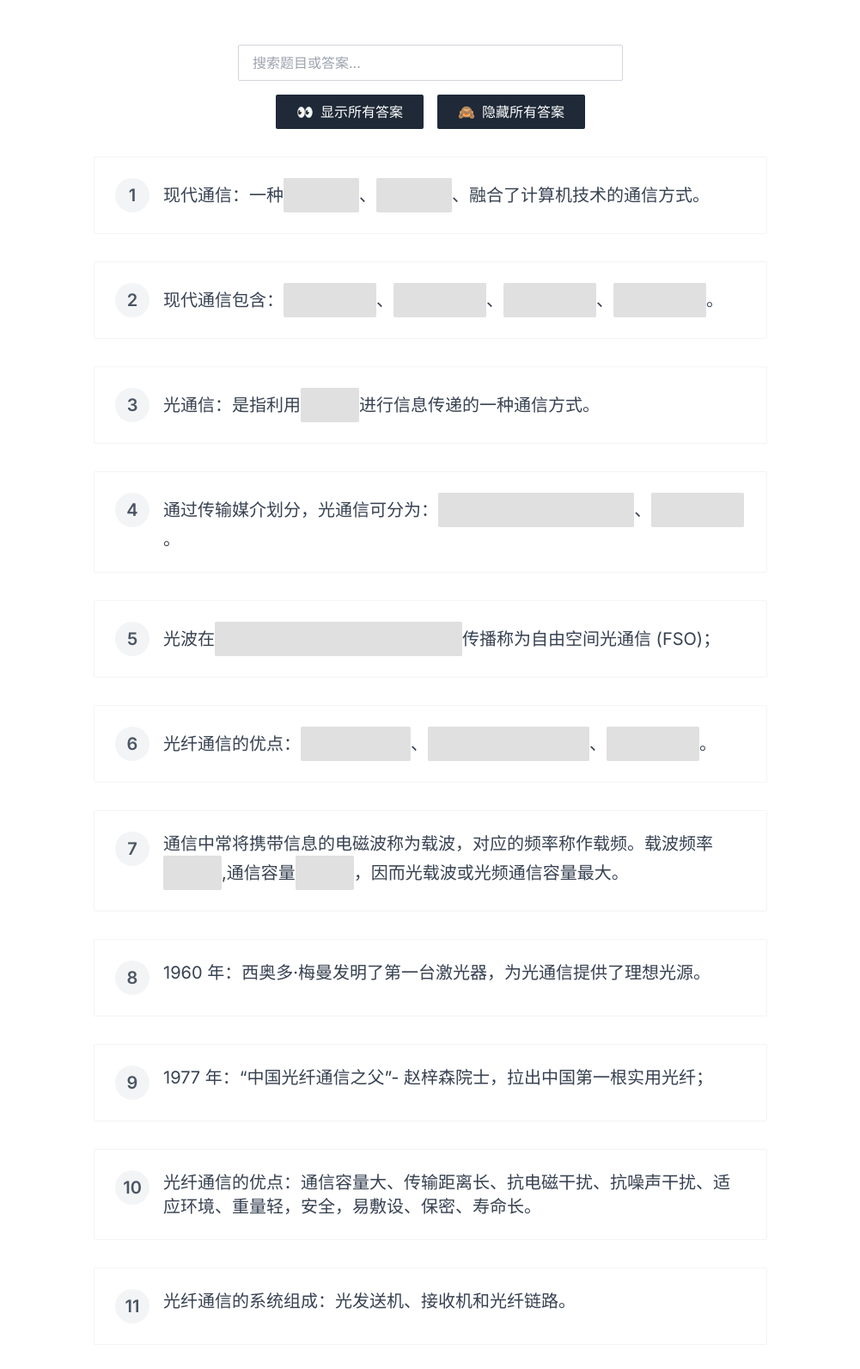
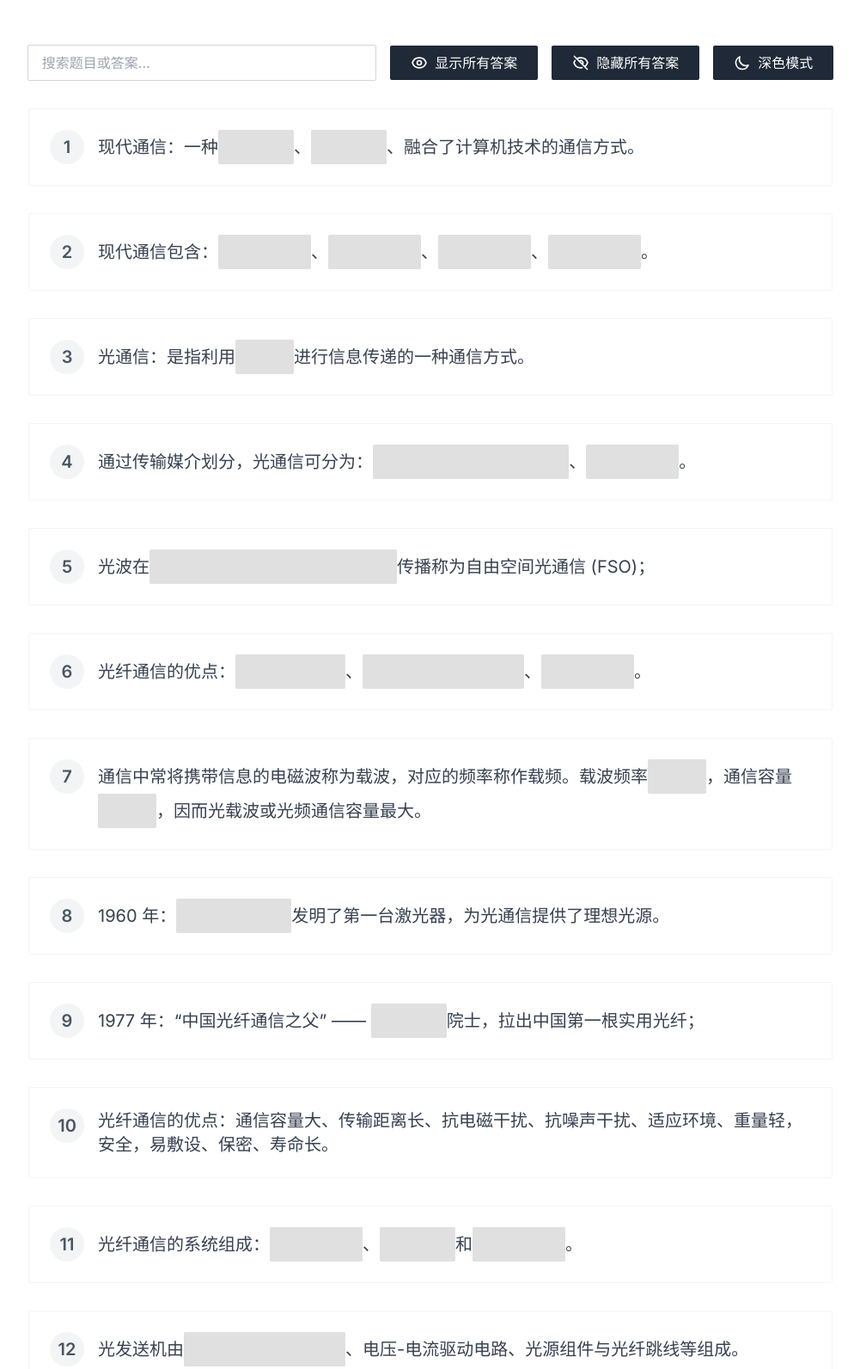
Before and after one commit to XMo2004/QMXZT, a plain HTML site: page src/XDtest1.html in a window 1280 px wide. Shown: the part 108-1700 px from the top of the page at 86% size, without its empty margins (139-1140 px from the left). Drawn offline with nearby package versions, Linux system fonts and the light colour scheme.

Commit message:
Add files via upload

```diff
--- a/src/XDtest1.html
+++ b/src/XDtest1.html
@@ -11,8 +11,9 @@
         body {
             font-family: 'Inter', -apple-system, BlinkMacSystemFont, sans-serif;
             line-height: 1.4;
-            max-width: 100vw;
+            max-width: 150vw;
             overflow-x: hidden;
+            transition: background-color 0.2s ease, color 0.2s ease;
         }
         .blank {
             position: relative;
@@ -51,16 +52,15 @@
             opacity: 0;
         }
         .question-card {
-            transition: all 0.2s ease;
             margin-bottom: 1.5rem;
+            transition: background-color 0.2s ease, border-color 0.2s ease;
         }
-        .question-card:hover {
-            transform: translateY(-3px);
-            box-shadow: 0 10px 15px -3px rgba(0, 0, 0, 0.1), 0 4px 6px -2px rgba(0, 0, 0, 0.05);
-        }
+
         @media (min-width: 1024px) {
             .question-card {
                 padding: 2.5rem;
+                width: 90%;
+                margin: 0 auto;
             }
             .blank {
                 font-size: 1em;
@@ -73,27 +73,80 @@
         @media (min-width: 1536px) {
             .question-card {
                 padding: 3rem;
+                width: 100%;
+                margin: 0 auto;
             }
+        }
+
+        .dark-mode {
+            background-color: #1a202c;
+            color: #e2e8f0;
+            transition: background-color 0.2s ease, color 0.2s ease;
+        }
+        .dark-mode .question-card {
+            background-color: #2d3748;
+            border-color: #4a5568;
+            transition: background-color 0.2s ease, border-color 0.2s ease;
+        }
+        .dark-mode .question-card:hover {
+            background-color: #2d3748;
+            border-color: #4a5568;
+        }
+        .dark-mode .blank {
+            background-color: #2d3748;
+            transition: background-color 0.2s ease;
+        }
+        .dark-mode .blank::after {
+            background-color: #4a5568;
+            transition: background-color 0.2s ease;
+        }
+        .dark-mode .blank-text {
+            color: #e2e8f0;
+        }
+        .dark-mode #searchInput {
+            background-color: #2d3748;
+            border-color: #4a5568;
+            color: #e2e8f0;
+            transition: background-color 0.2s ease, border-color 0.2s ease, color 0.2s ease;
+        }
+        .dark-mode .bg-gray-50 {
+            background-color: #2d3748;
+            border-color: #4a5568;
+            transition: background-color 0.2s ease, border-color 0.2s ease;
+        }
+        .dark-mode .text-gray-700,
+.dark-mode h1 {
+            color: #e2e8f0;
         }
     </style>
 </head>
-<body class="bg-white min-h-screen">
-    <div class="container mx-auto px-4 py-16 max-w-5xl">
-        <div class="max-w-4xl mx-auto px-4 sm:px-6">
+<body class="min-h-screen dark:bg-gray-900">
+    <div class="container mx-auto px-4 py-16 max-w-7xl">
+        <div class="max-w-6xl mx-auto px-4 sm:px-6">
         <h1 class="text-4xl font-bold text-gray-900 mb-8 text-center">现代通信知识点整理</h1>
 
     </br>
 
-        <div class="flex flex-col items-center mb-8 space-y-4">
-            <div class="w-full max-w-md">
+        <div class="flex flex-row items-center justify-between mb-8 w-[85%] mx-auto">
+            <div class="flex-1 mr-4">
                 <input type="text" id="searchInput" placeholder="搜索题目或答案..." class="w-full px-4 py-2 border border-gray-300 rounded-sm focus:outline-none focus:border-gray-400 transition-smooth">
             </div>
-            <div class="flex justify-center space-x-4">
+            <div class="flex space-x-4">
                 <button onclick="showAllAnswers()" class="px-6 py-2 bg-gray-800 text-white rounded-sm hover:bg-black transition-smooth flex items-center">
-                    <span class="mr-2">👀</span> 显示所有答案
+                    <svg class="mr-2 w-5 h-5" fill="none" stroke="currentColor" viewBox="0 0 24 24" xmlns="http://www.w3.org/2000/svg">
+                        <path stroke-linecap="round" stroke-linejoin="round" stroke-width="2" d="M15 12a3 3 0 11-6 0 3 3 0 016 0z" />
+                        <path stroke-linecap="round" stroke-linejoin="round" stroke-width="2" d="M2.458 12C3.732 7.943 7.523 5 12 5c4.478 0 8.268 2.943 9.542 7-1.274 4.057-5.064 7-9.542 7-4.477 0-8.268-2.943-9.542-7z" />
+                    </svg> 显示所有答案
                 </button>
                 <button onclick="hideAllAnswers()" class="px-6 py-2 bg-gray-800 text-white rounded-sm hover:bg-black transition-smooth flex items-center">
-                    <span class="mr-2">🙈</span> 隐藏所有答案
+                    <svg class="mr-2 w-5 h-5" fill="none" stroke="currentColor" viewBox="0 0 24 24" xmlns="http://www.w3.org/2000/svg">
+                        <path stroke-linecap="round" stroke-linejoin="round" stroke-width="2" d="M13.875 18.825A10.05 10.05 0 0112 19c-4.478 0-8.268-2.943-9.543-7a9.97 9.97 0 011.563-3.029m5.858.908a3 3 0 114.243 4.243M9.878 9.878l4.242 4.242M9.88 9.88l-3.29-3.29m7.532 7.532l3.29 3.29M3 3l3.59 3.59m0 0A9.953 9.953 0 0112 5c4.478 0 8.268 2.943 9.543 7a10.025 10.025 0 01-4.132 5.411m0 0L21 21" />
+                    </svg> 隐藏所有答案
+                </button>
+                <button onclick="toggleDarkMode()" class="px-6 py-2 bg-gray-800 text-white rounded-sm hover:bg-black transition-smooth flex items-center">
+                    <svg class="mr-2 w-5 h-5" fill="none" stroke="currentColor" viewBox="0 0 24 24" xmlns="http://www.w3.org/2000/svg">
+                        <path stroke-linecap="round" stroke-linejoin="round" stroke-width="2" d="M20.354 15.354A9 9 0 018.646 3.646 9.003 9.003 0 0012 21a9.003 9.003 0 008.354-5.646z" />
+                    </svg> 深色模式
                 </button>
             </div>
         </div>
@@ -143,18 +196,18 @@
             },
             {
                 id: 7,
-                "question": "通信中常将携带信息的电磁波称为载波，对应的频率称作载频。载波频率[blank:1],通信容量[blank:2]，因⽽光载波或光频通信容量最⼤。",
+                "question": "通信中常将携带信息的电磁波称为载波，对应的频率称作载频。载波频率[blank:1]，通信容量[blank:2]，因⽽光载波或光频通信容量最⼤。",
                 "answers": ["越⾼","越大"]
             },
             {
                 "id": 8,
-                "question": "1960 年：西奥多·梅曼发明了第⼀台激光器，为光通信提供了理想光源。",
-                "answers": [""]
+                "question": "1960 年：[blank:1]发明了第⼀台激光器，为光通信提供了理想光源。",
+                "answers": ["西奥多·梅曼"]
             },
             {
                 "id": 9,
-                "question": "1977 年：“中国光纤通信之⽗”- 赵梓森院⼠，拉出中国第⼀根实⽤光纤；",
-                "answers": [""]
+                "question": "1977 年：“中国光纤通信之⽗” —— [blank:1]院⼠，拉出中国第⼀根实⽤光纤；",
+                "answers": ["赵梓森"]
             },
             {
                 "id": 10,
@@ -163,23 +216,23 @@
             },
             {
                 "id": 11,
-                "question": "光纤通信的系统组成：光发送机、接收机和光纤链路。",
-                "answers": [""]
+                "question": "光纤通信的系统组成：[blank:1]、[blank:2]和[blank:3]。",
+                "answers": ["光发送机","接收机","光纤链路"]
             },
             {
                 "id": 12,
-                "question": "光发送机由模拟或数字电接⼝、电压 - 电流驱动电路、光源组件与光纤跳线等组成。",
-                "answers": [""]
+                "question": "光发送机由[blank:1]、电压-电流驱动电路、光源组件与光纤跳线等组成。",
+                "answers": ["模拟或数字电接⼝"]
             },
             {
                 "id": 13,
-                "question": "光发送机的功能：将电信号转换为光信号。",
-                "answers": [""]
+                "question": "光发送机的功能：[blank:1]。",
+                "answers": ["将电信号转换为光信号"]
             },
             {
                 "id": 14,
-                "question": "光纤链路由光纤连接器、光缆终端盒、光缆线路盒、中继器和光纤构成。",
-                "answers": [""]
+                "question": "光纤链路由[blank:1]、[blank:2]、[blank:3]、[blank:4]和[blank:5]构成。",
+                "answers": ["光纤连接器","光缆终端盒","光缆线路盒","中继器","光纤"]
             },
             {
                 "id": 15,
@@ -599,6 +652,16 @@
         });
 
         renderQuestions();
+
+        function toggleDarkMode() {
+            document.body.classList.toggle('dark-mode');
+            const darkModeBtn = document.querySelector('button[onclick="toggleDarkMode()"]');
+            if (document.body.classList.contains('dark-mode')) {
+                darkModeBtn.innerHTML = '<svg class="mr-2 w-5 h-5" fill="none" stroke="currentColor" viewBox="0 0 24 24" xmlns="http://www.w3.org/2000/svg"><path stroke-linecap="round" stroke-linejoin="round" stroke-width="2" d="M12 3v1m0 16v1m9-9h-1M4 12H3m15.364 6.364l-.707-.707M6.343 6.343l-.707-.707m12.728 0l-.707.707M6.343 17.657l-.707.707M16 12a4 4 0 11-8 0 4 4 0 018 0z" /></svg> 浅色模式';
+            } else {
+                darkModeBtn.innerHTML = '<svg class="mr-2 w-5 h-5" fill="none" stroke="currentColor" viewBox="0 0 24 24" xmlns="http://www.w3.org/2000/svg"><path stroke-linecap="round" stroke-linejoin="round" stroke-width="2" d="M20.354 15.354A9 9 0 018.646 3.646 9.003 9.003 0 0012 21a9.003 9.003 0 008.354-5.646z" /></svg> 深色模式';
+            }
+        }
     </script>
 </body>
 </html>
```
